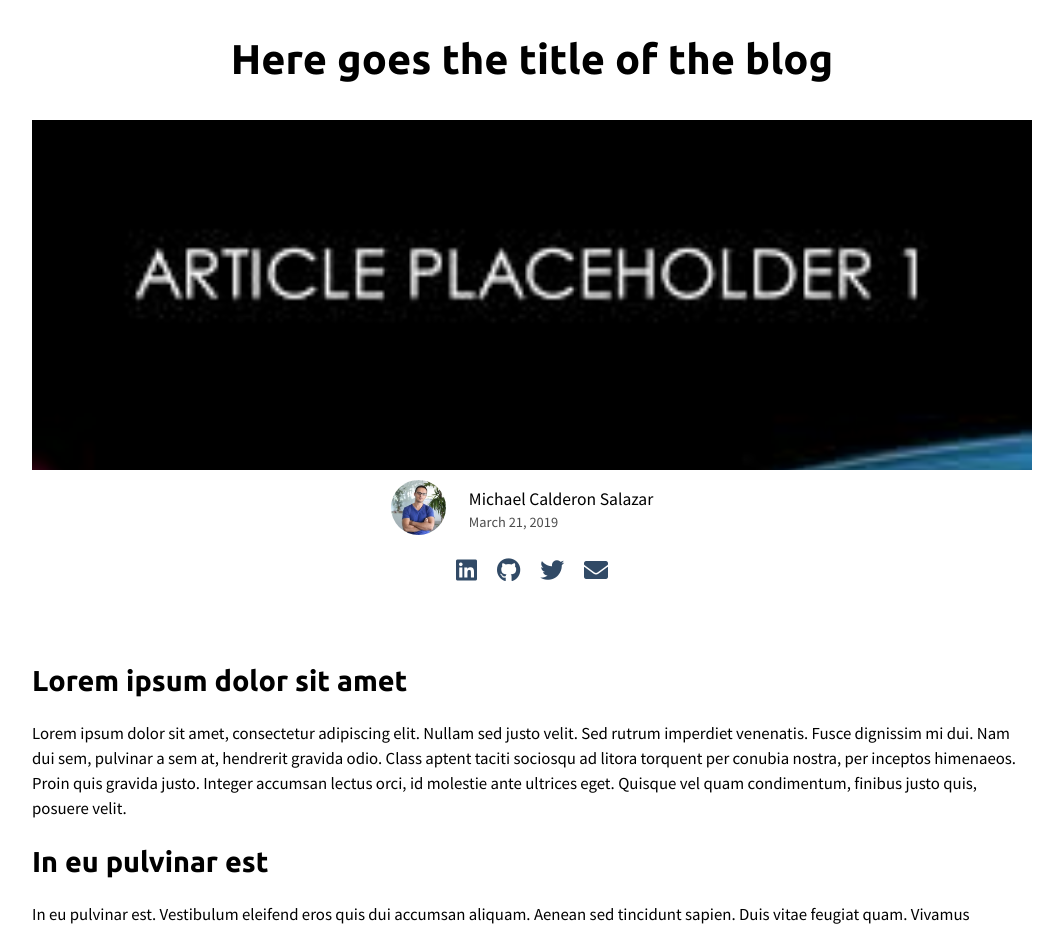
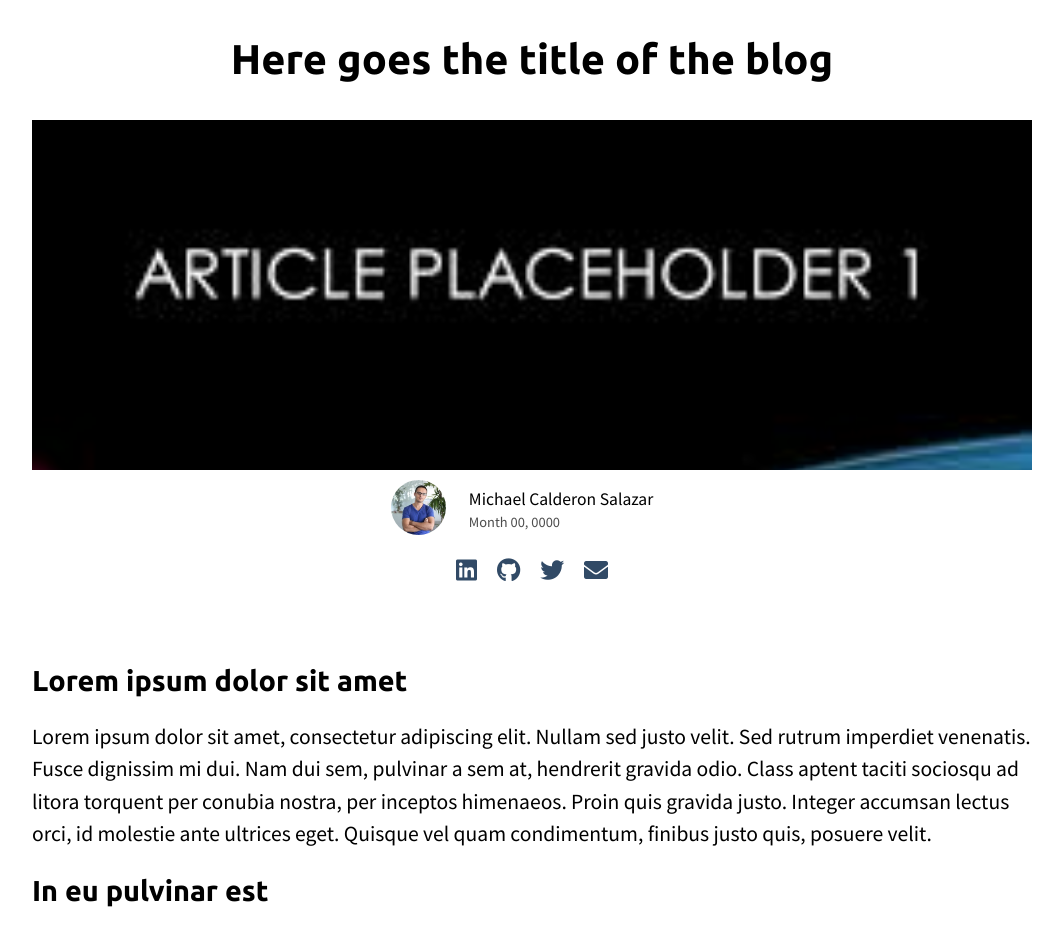
Before and after one commit to miccalsa/portfolio, a plain HTML site: page blog/template/index.html in a window 1280 px wide. Shown: the top 928 px of the page, without its empty margins (108-1171 px from the left). Drawn offline with Linux system fonts and the light colour scheme.

Commit message:
Increase font size for article text

```diff
--- a/blog/styles/blog.css
+++ b/blog/styles/blog.css
@@ -83,7 +83,7 @@ h1, h2, h3, h4, h5, h6 {
 }
 
 .article-content p {
-    font-size: 1.05em;
+    font-size: 1.35em;
     line-height: 1.5em;
 }
 
--- a/blog/template/index.html
+++ b/blog/template/index.html
@@ -18,7 +18,7 @@
             <img src="../../images/professional_profile.jpg" alt="author pic">
             <div class="date-and-author">
                 <span class="written-by">Michael Calderon Salazar</span>
-                <span class="date">March 21, 2019</span>
+                <span class="date">Month 00, 0000</span>
             </div>
         </section>
         <section class="social-media">
```
